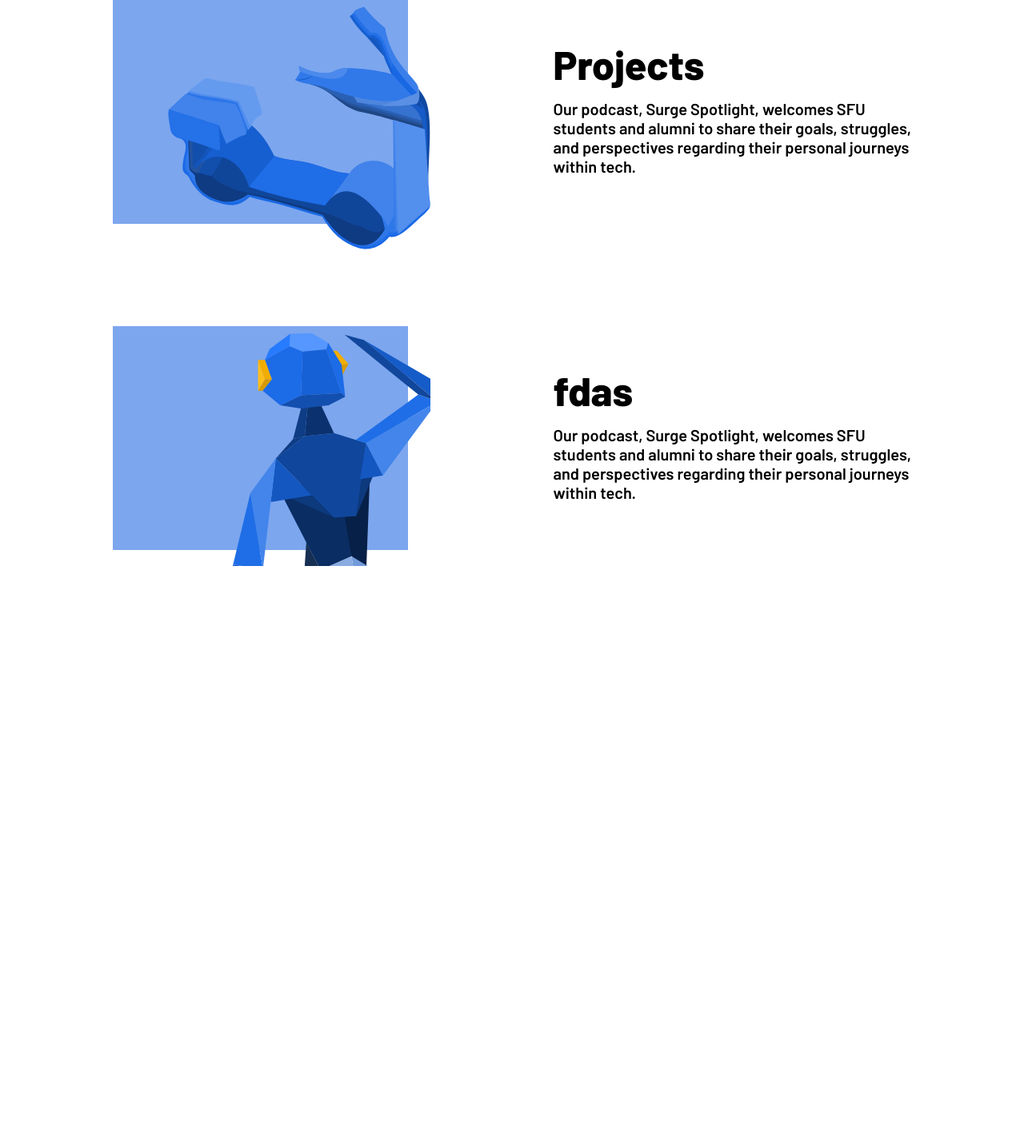
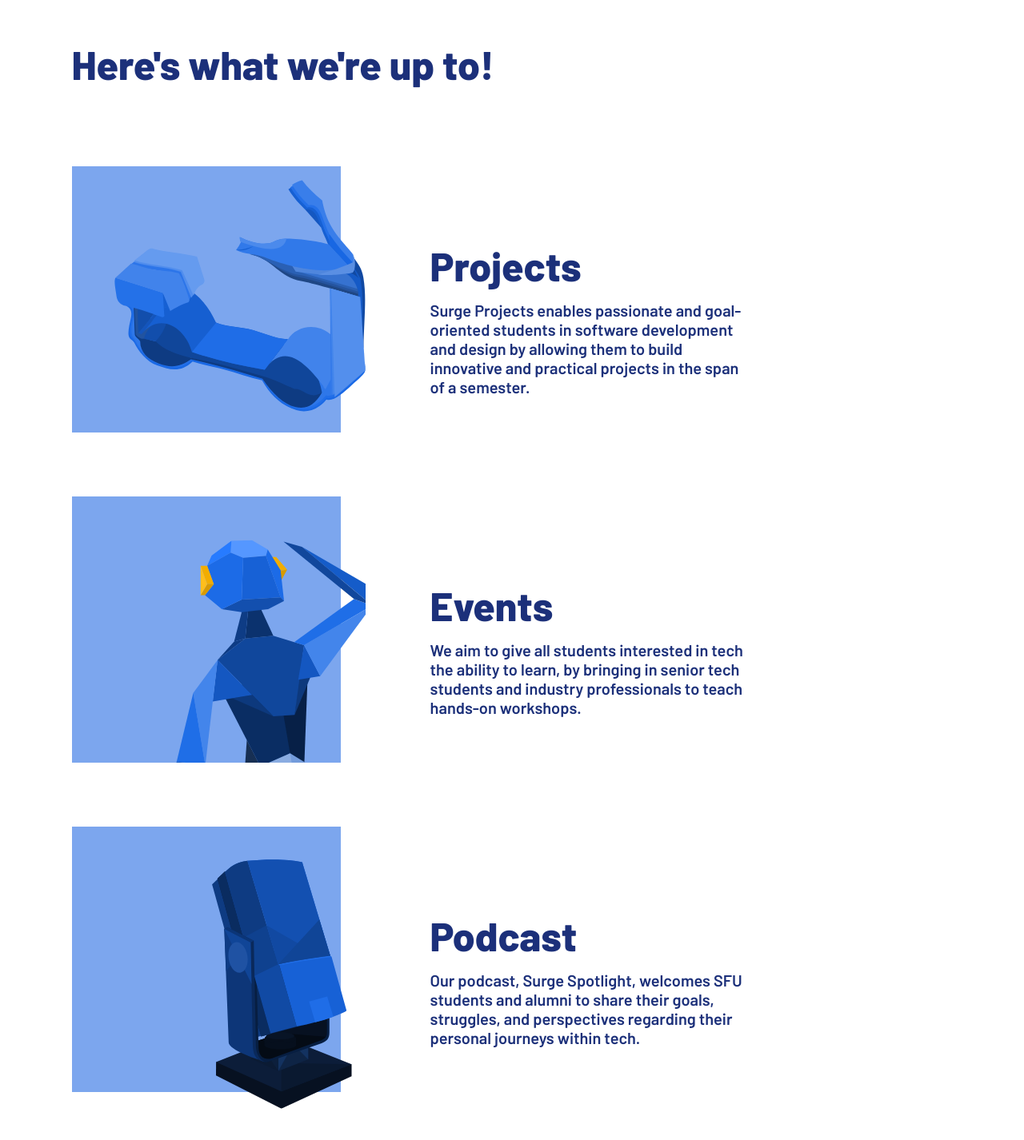
Before and after one commit to sfusurge/surge_website, a React (Create React App) app: page /path in a window 1280 px wide. Shown: the top 1426 px of the page at 80% size. Before the commit the page ends 816 px from the top, so only its background shows below. Built offline with nearby package versions, Linux system fonts and the light colour scheme.

Commit message:
Activity feature completed

```diff
--- a/src/components/Activity.js
+++ b/src/components/Activity.js
@@ -1,14 +1,15 @@
-import useMediaQuery from '../utils/useMediaQuery'
 import ActivityImage from './ActivityImage.js'
 import styles from '../css/Activity.module.css'
 
 const Activity = props => {
-  const isDesktop = useMediaQuery('(min-width: 600px)')
-
   return (
     <div className={styles.container}>
       <div className={styles.image}>
-        <ActivityImage image={props.image}></ActivityImage>
+        <ActivityImage
+          image={props.image}
+          styling={props.styling}
+          alt={props.altText}
+        ></ActivityImage>
       </div>
       <div className={styles.text}>
         <p className={styles.textTitle}>{props.textTitle}</p>
--- a/src/components/ActivityImage.js
+++ b/src/components/ActivityImage.js
@@ -1,10 +1,14 @@
 import styles from '../css/ActivityImage.module.css'
-import scooter from '../assets/scooter.svg'
 const ActivityImage = props => {
   return (
     <div className={styles.container}>
       <div className={styles.squareBackground}></div>
-      <img src={props.image} className={styles.image} />
+      <img
+        src={props.image}
+        className={styles.image}
+        style={props.styling}
+        alt={props.altText}
+      />
     </div>
   )
 }
--- a/src/components/ActivityList.js
+++ b/src/components/ActivityList.js
@@ -1,4 +1,3 @@
-import useMediaQuery from '../utils/useMediaQuery'
 import Activity from './Activity.js'
 import styles from '../css/ActivityList.module.css'
 import scooter from '../assets/scooter.svg'
@@ -7,32 +6,43 @@ import microphone from '../assets/microphone.svg'
 
 const activities = [
   {
-    image: robot,
-    textTitle: 'Events',
-    textBody:
-      'Our podcast, Surge Spotlight, welcomes SFU students and alumni to share their goals, struggles, and perspectives regarding their personal journeys within tech.'
-  },
-  {
     image: scooter,
+    altText: 'Scooter',
     textTitle: 'Projects',
     textBody:
       'Surge Projects enables passionate and goal-oriented students in software development and design by allowing them to build innovative and practical projects in the span of a semester.'
+  },
+  {
+    image: robot,
+    altText: 'Robot',
+    textTitle: 'Events',
+    style: { top: 'auto', bottom: '0%' },
+    textBody:
+      'We aim to give all students interested in tech the ability to learn, by bringing in senior tech students and industry professionals to teach hands-on workshops.'
+  },
+  {
+    image: microphone,
+    altText: 'Microphone',
+    textTitle: 'Podcast',
+    style: { right: '7%', top: '12%' },
+    textBody:
+      'Our podcast, Surge Spotlight, welcomes SFU students and alumni to share their goals, struggles, and perspectives regarding their personal journeys within tech.'
   }
 ]
 
 const ActivityList = props => {
   return (
     <div>
-      <Activity
-        image={scooter}
-        textTitle="Projects"
-        textBody="Our podcast, Surge Spotlight, welcomes SFU students and alumni to share their goals, struggles, and perspectives regarding their personal journeys within tech."
-      />
-      <Activity
-        image={robot}
-        textTitle="fdas"
-        textBody="Our podcast, Surge Spotlight, welcomes SFU students and alumni to share their goals, struggles, and perspectives regarding their personal journeys within tech."
-      />
+      <p className={styles.title}>Here's what we're up to!</p>
+      {activities.map((label, i) => (
+        <Activity
+          image={label.image}
+          altText={label.altText}
+          textTitle={label.textTitle}
+          textBody={label.textBody}
+          styling={label.style}
+        />
+      ))}
     </div>
   )
 }
--- a/src/css/Activity.module.css
+++ b/src/css/Activity.module.css
@@ -1,6 +1,7 @@
 .container {
   display: flex;
   flex-direction: column;
+  margin-bottom: 46px;
 }
 
 .image {
@@ -11,24 +12,34 @@
 .textTitle {
   margin-bottom: 14px;
   font: var(--font-body-title);
+  color: var(--color-text-body);
 }
 
 .textBody {
   margin: 0;
+  margin-right: 12%;
   font: var(--font-text-body);
+  color: var(--color-text-body);
 }
 
 .text {
   margin-left: 11%;
-  margin-right: 11%;
+  width: 100%;
 }
 
 @media only screen and (min-width: 900px) {
   .container {
     flex-direction: row;
+    align-items: center;
+    margin-bottom: 10vh;
   }
   .image {
     width: 100%;
-    margin-bottom: 10%;
+    margin-left: 7%;
+    margin-bottom: 0;
+  }
+  .text {
+    margin-left: 0%;
+    margin-right: 23%;
   }
 }
--- a/src/css/ActivityImage.module.css
+++ b/src/css/ActivityImage.module.css
@@ -10,22 +10,15 @@
 
 .image {
   width: 70%;
-  top: 3%;
+  top: 5%;
   right: 18%;
   position: absolute;
 }
 
 @media only screen and (min-width: 900px) {
   .squareBackground {
-    width: 90%;
-    height: calc(35vh);
+    height: calc(26vw);
     background-color: var(--color-image-background);
-  }
-
-  .image {
-    width: 80%;
-    top: 3%;
-    right: 3%;
-    position: absolute;
+    margin-right: 0;
   }
 }
--- a/src/css/ActivityList.module.css
+++ b/src/css/ActivityList.module.css
@@ -0,0 +1,14 @@
+.title {
+  margin-bottom: 19px;
+  text-align: center;
+  font: var(--font-body-title);
+  color: var(--color-text-body);
+}
+
+@media only screen and (min-width: 900px) {
+  .title {
+    margin-bottom: 98px;
+    margin-left: 7%;
+    text-align: left;
+  }
+}
```
